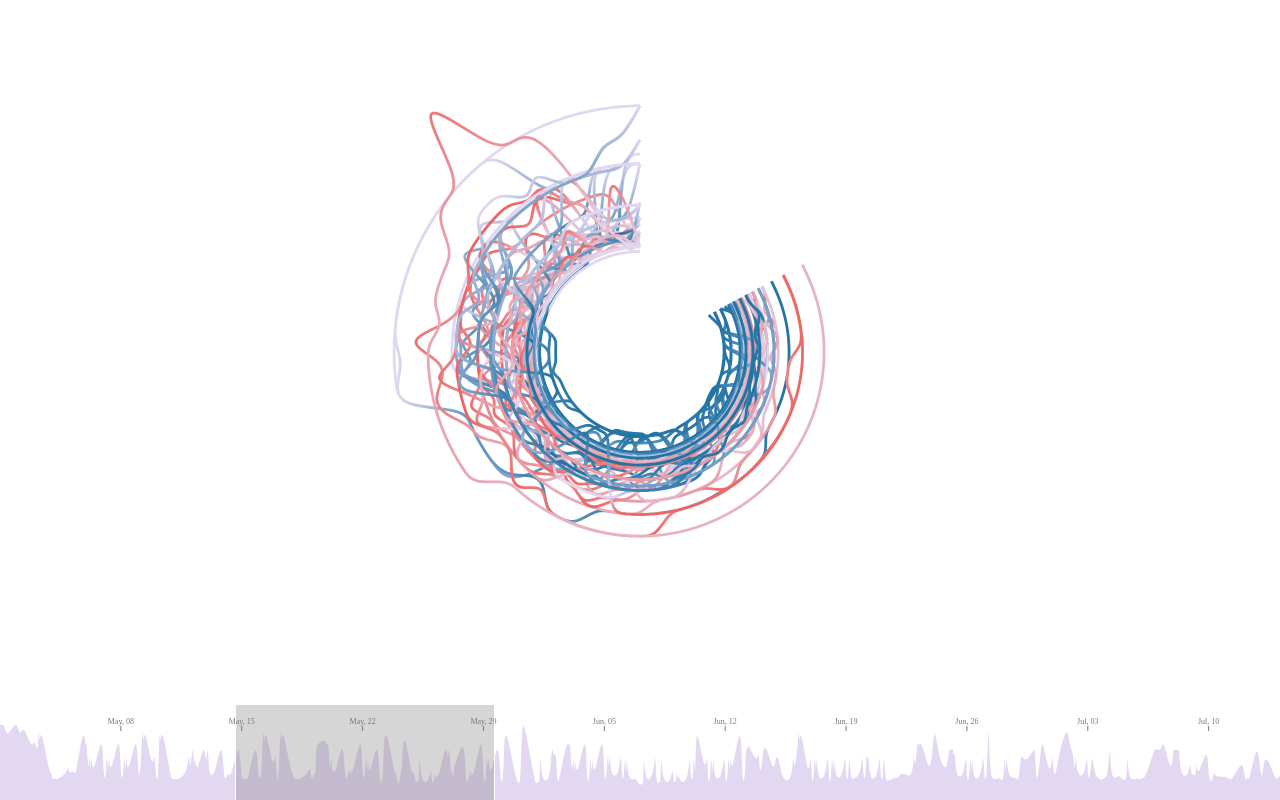
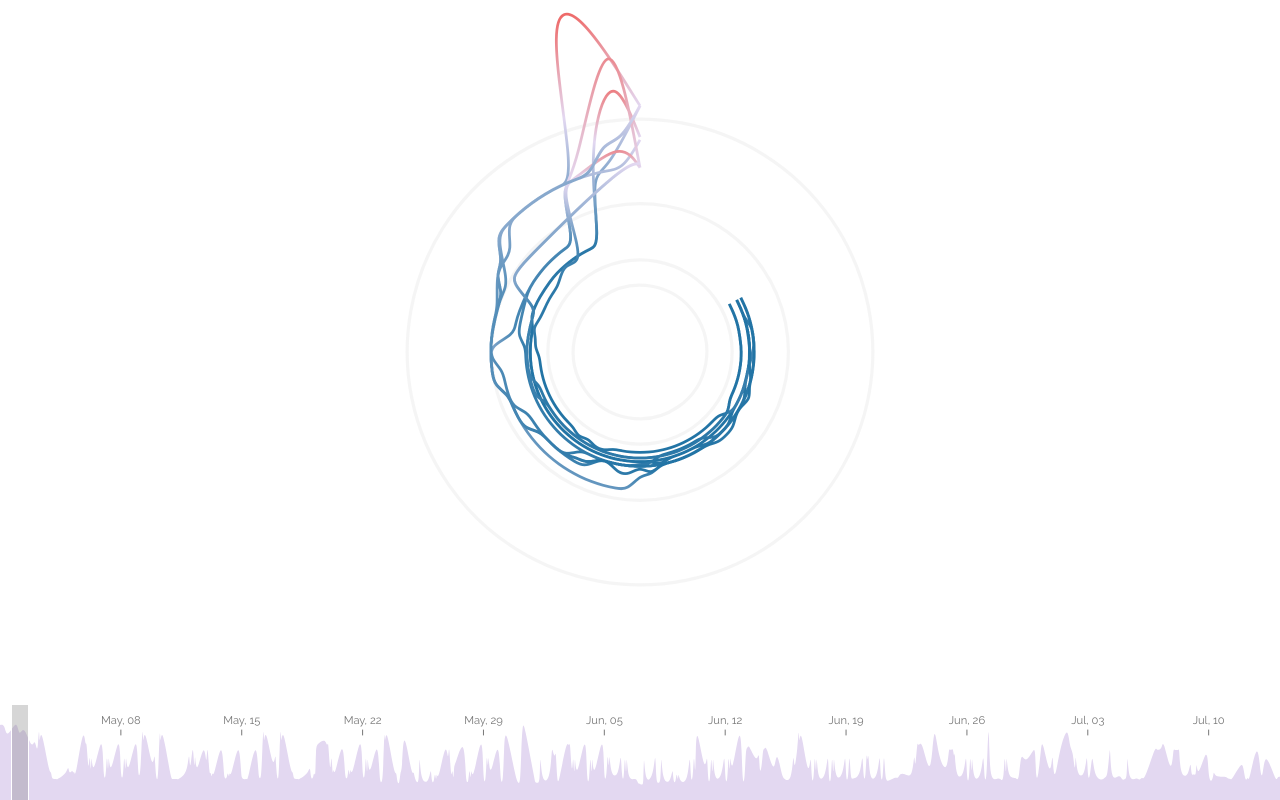
Before and after one commit to higsch/flyhigh, a Svelte app in the folder visualisation/app/: page / in a window 1280 px wide. Built offline with nearby package versions, Linux system fonts and the light colour scheme.

Commit message:
added radial label lines

```diff
--- a/visualisation/app/public/global.css
+++ b/visualisation/app/public/global.css
@@ -12,6 +12,8 @@
 	--high-price: #EF6461;
 
 	--gray: #777;
+	--light-gray: #DDD;
+	--light-purple: rgb(197, 161, 245);
 }
 
 /* Global dimensions */
@@ -20,7 +22,8 @@ html, body {
 	height: 100vh;
 	margin: 0;
 	padding: 0;
-	background-color: #FFFFFF;
+	/* background-color: #FFFFFF; */
+	font-family: 'Raleway', sans-serif;
 }
 
 /* Components */
--- a/visualisation/app/public/index.html
+++ b/visualisation/app/public/index.html
@@ -10,6 +10,8 @@
 	<link rel='stylesheet' href='/global.css'>
 	<link rel='stylesheet' href='/bundle.css'>
 
+	<link href="https://fonts.googleapis.com/css?family=Raleway:200,300,400,600,800&display=swap" rel="stylesheet">
+
 	<script defer src='/bundle.js'></script>
 </head>
 
--- a/visualisation/app/src/RadialGraph/Coordinates.svelte
+++ b/visualisation/app/src/RadialGraph/Coordinates.svelte
@@ -0,0 +1,40 @@
+<script>
+  import {
+    arc as d3arc,
+    curveBasis } from 'd3';
+
+  export let priceCoords;
+  export let width = 0;
+  export let height = 0;
+
+  const arc = d3arc()
+    .innerRadius(d => d.radius)
+    .outerRadius(d => d.radius)
+    .startAngle(d => d.angleStart)
+    .endAngle(d => d.angleEnd);
+</script>
+
+<svg width={width || 0} height={height || 0}>
+  {#if priceCoords}
+    <g class="price-coords" transform="translate({width / 2} {height / 2})">
+      {#each priceCoords as { label, radius, angleStart, angleEnd }}
+        <g class="price-coord">
+          <path d={arc({radius, angleStart, angleEnd})}></path>
+        </g>
+      {/each}
+    </g>
+  {/if}
+</svg>
+
+<style>
+  svg {
+    position: absolute;
+    z-index: 0;
+  }
+
+  g.price-coord path {
+    stroke: var(--light-gray);
+    stroke-opacity: 0.3;
+    stroke-width: 0.2rem;
+  }
+</style>
--- a/visualisation/app/src/RadialGraph/RadialCanvas.svelte
+++ b/visualisation/app/src/RadialGraph/RadialCanvas.svelte
@@ -14,7 +14,7 @@
   const sf = 2;
   const globalAlpha = 0.6;
 
-  let canvas, ctx;
+  let canvasElement, canvas, ctx;
   let canvasData;
   let line;
   let lineWidth = 2;
@@ -68,7 +68,7 @@
   }
 
   onMount(() => {
-    canvas = d3select('#canvas');
+    canvas = d3select(canvasElement);
     ctx = canvas.node().getContext('2d');
     ctx.globalAlpha = globalAlpha;
     line = lineRadial()
@@ -78,7 +78,7 @@
       .context(ctx);
   });
 
-  $: if (canvas && ctx && width && height && data) {
+  $: if (canvas && ctx && data) {
     setupCanvas();
     if (data.length > 0) canvasData = renderColorGradients();
   }
@@ -87,4 +87,11 @@
   $: if (canvasData) drawCanvas();
 </script>
 
-<canvas id="canvas"></canvas>
+<canvas bind:this={canvasElement}></canvas>
+
+<style>
+  canvas {
+    position: absolute;
+    z-index: 100;
+  }
+</style>
--- a/visualisation/app/src/RadialGraph/RadialGraph.svelte
+++ b/visualisation/app/src/RadialGraph/RadialGraph.svelte
@@ -10,12 +10,13 @@
 
   export let data;
   export let timeRange = [];
-  export let maxAnimate = 100;
   export let colors;
 
+  const sizeOffset = 10;
   const pi2 = 2 * Math.PI;
   const daysOnCircle = 35;
   const dayOffset = 1;
+  const priceLabels = [100, 1000, 3000, 6000];
 
   let width, height;
   let maxPrice = 0;
@@ -23,6 +24,7 @@
   let dataPreCalc;
   let radialDataIndex;
   let slicedData;
+  let priceCoords;
 
   function dayToAngle(day) {
     return -pi2 * day / daysOnCircle + pi2 * dayOffset / daysOnCircle;
@@ -61,7 +63,7 @@
     });
   }
 
-  $: if (width && height && data) {
+  $: if (width && height && data && data.length > 0) {
     // Get the maximum price in the whole dataset
     maxPrice = d3max(data, d => d.price);
 
@@ -90,6 +92,14 @@
         }
       });
     }
+
+    // build the coordinates to show
+    priceCoords = priceLabels.map(label => ({
+      radius: priceScale(label),
+      angleStart: dayToAngle(0),
+      angleEnd: dayToAngle(daysOnCircle),
+      label: `${label}kr`
+    }));
   }
 
   $: if (dataPreCalc) {
@@ -105,10 +115,12 @@
 </script>
 
 <div class="wrapper" bind:offsetWidth={width} bind:offsetHeight={height}>
-  <Coordinates />
+  <Coordinates priceCoords={priceCoords}
+               width={width - sizeOffset}
+               height={height - sizeOffset} />
   <RadialCanvas data={slicedData}
-                width={width - 10}
-                height={height - 10}
+                width={width - sizeOffset}
+                height={height - sizeOffset}
                 colors={colors} />
 </div>
 
--- a/visualisation/app/src/TimeBrush/TimeBrush.svelte
+++ b/visualisation/app/src/TimeBrush/TimeBrush.svelte
@@ -22,9 +22,13 @@
   const padding = {
     top: 20
   };
+  const initTime = {
+    start: timeParser('2019-05-02T00:00:00Z'),
+    end: timeParser('2019-05-03T00:00:00Z')
+  };
 
   let width, height;
-  let svg;
+  let svgElement;
   let x, y;
   let area;
   let path;
@@ -86,30 +90,30 @@
     });
   }
 
-  $: if (svg && x) {
-    d3select('#svg-target').selectAll('g.brush').remove();
+  $: if (svgElement && x) {
+    d3select(svgElement).selectAll('g.brush').remove();
 
     brush = brushX()
       .extent([[0, 0], [width, height]])
       .on('brush end', brushed);
 
-    d3select('#svg-target').append('g')
+    d3select(svgElement).append('g')
       .attr('class', 'brush')
       .call(brush)
       .call(brush.move,
-        [x(timeParser('2019-05-15T00:00:00Z')), x(timeParser('2019-05-30T00:00:00Z'))]);
+        [x(initTime.start), x(initTime.end)]);
   }
 </script>
 
 <div class="wrapper" bind:offsetWidth={width} bind:offsetHeight={height}>
   {#if path}
-    <svg id="svg-target" bind:this={svg}>
+    <svg bind:this={svgElement}>
       <g class="axis" transform="translate(0 {padding.top})">
         {#each ticks as {departure, show, id}, i (id)}
           {#if show}
             <g class="tick" transform="translate({x(departure)} 0)">
               <text>{timeFormat('%b, %d')(departure)}</text>
-              <line x1={0} y1={0} x2={0} y2={5} transform="translate(0 2)"></line>
+              <line x1={0} y1={0} x2={0} y2={5} transform="translate(0 6)"></line>
             </g>
           {/if}
         {/each}
@@ -134,11 +138,12 @@
 
   g.tick text {
     fill: var(--gray);
-    font-size: 0.5rem;
+    font-size: 0.7rem;
     text-anchor: middle;
   }
 
   g.tick line {
     stroke: var(--gray);
+    stroke-linecap: round;
   }
 </style>
```
